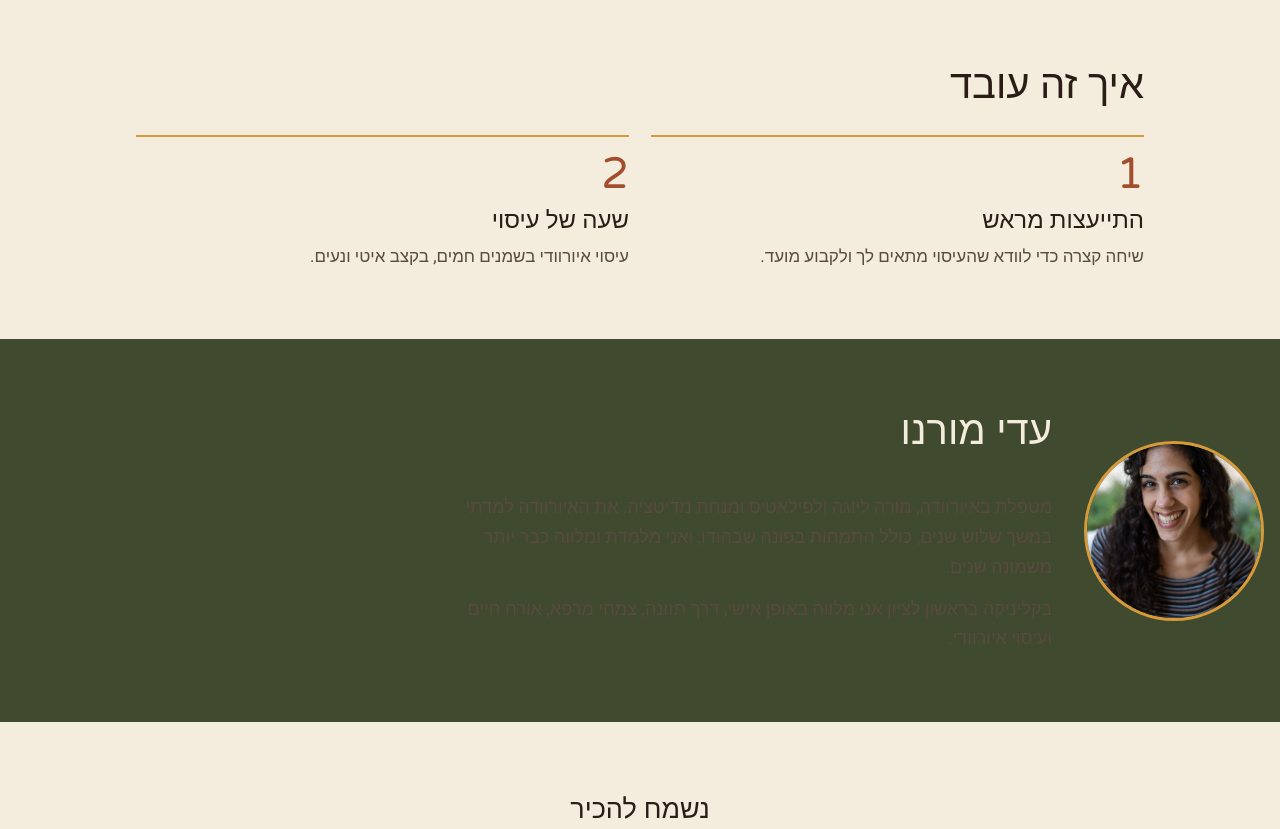
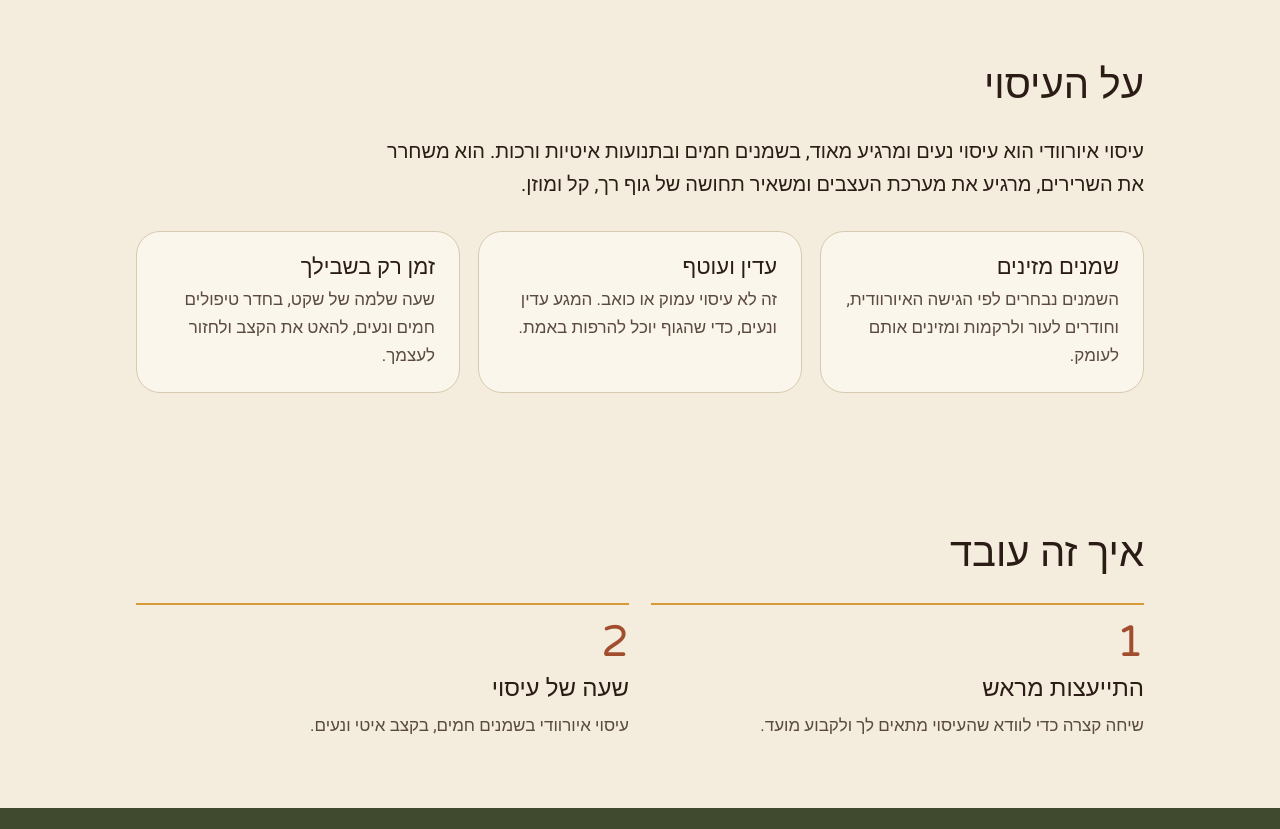
Before and after one commit to adisharabi93/sukshma-site, a plain HTML site: page ayurvedic-massage-women/index.html in a window 1280 px wide. Shown: the part 1040-1869 px from the top of the page. Drawn offline with Linux system fonts and the light colour scheme.

Commit message:
חלק 'על העיסוי' בעמוד העיסוי
Co-Authored-By: Claude Opus 5.5 <noreply@anthropic.com>
Claude-Session: https://claude.ai/code/session_01GXUpyTmp3ZaTkqsqVJDzDH

```diff
--- a/ayurvedic-massage-women/index.html
+++ b/ayurvedic-massage-women/index.html
@@ -46,6 +46,11 @@ a{color:inherit}
 .signs li{border:1.5px solid var(--olive-ink);padding:18px 24px;font-size:19px;border-radius:28px;display:flex;align-items:center;gap:12px}
 .signs li::before{content:"";width:10px;height:10px;background:var(--gold);transform:rotate(45deg);flex:none}
 .signs-note{margin-top:26px;font-size:19px;max-width:36em}
+.about-m{font-size:20px;max-width:38em;margin-bottom:30px}
+.feats{list-style:none;padding:0;margin:0;display:grid;grid-template-columns:repeat(auto-fit,minmax(min(100%,240px),1fr));gap:18px}
+.feats li{background:var(--surface,#FBF6EA);border:1.5px solid var(--line);border-radius:24px;padding:22px 24px}
+.feats h3{font-size:22px;margin-bottom:6px}
+.feats p{color:var(--muted);font-size:17px;margin:0}
 .steps{display:grid;grid-template-columns:repeat(auto-fit,minmax(min(100%,260px),1fr));gap:22px;counter-reset:s;padding:0;margin:0;list-style:none}
 .steps li{counter-increment:s;border-top:2px solid var(--gold);padding-top:16px}
 .steps li::before{content:counter(s);font-family:var(--display);font-size:44px;color:var(--clay);display:block;line-height:1;margin-bottom:10px}
@@ -104,6 +109,16 @@ a{color:inherit}
   </section>
 
   <section class="wrap sec">
+    <h2>על העיסוי</h2>
+    <p class="about-m">עיסוי איורוודי הוא עיסוי נעים ומרגיע מאוד, בשמנים חמים ובתנועות איטיות ורכות. הוא משחרר את השרירים, מרגיע את מערכת העצבים ומשאיר תחושה של גוף רך, קל ומוזן.</p>
+    <ul class="feats">
+      <li><h3>שמנים מזינים</h3><p>השמנים נבחרים לפי הגישה האיורוודית, וחודרים לעור ולרקמות ומזינים אותם לעומק.</p></li>
+      <li><h3>עדין ועוטף</h3><p>זה לא עיסוי עמוק או כואב. המגע עדין ונעים, כדי שהגוף יוכל להרפות באמת.</p></li>
+      <li><h3>זמן רק בשבילך</h3><p>שעה שלמה של שקט, בחדר טיפולים חמים ונעים, להאט את הקצב ולחזור לעצמך.</p></li>
+    </ul>
+  </section>
+
+  <section class="wrap sec">
     <h2>איך זה עובד</h2>
     <ol class="steps">
       <li><h3>התייעצות מראש</h3><p>שיחה קצרה כדי לוודא שהעיסוי מתאים לך ולקבוע מועד.</p></li>
```
